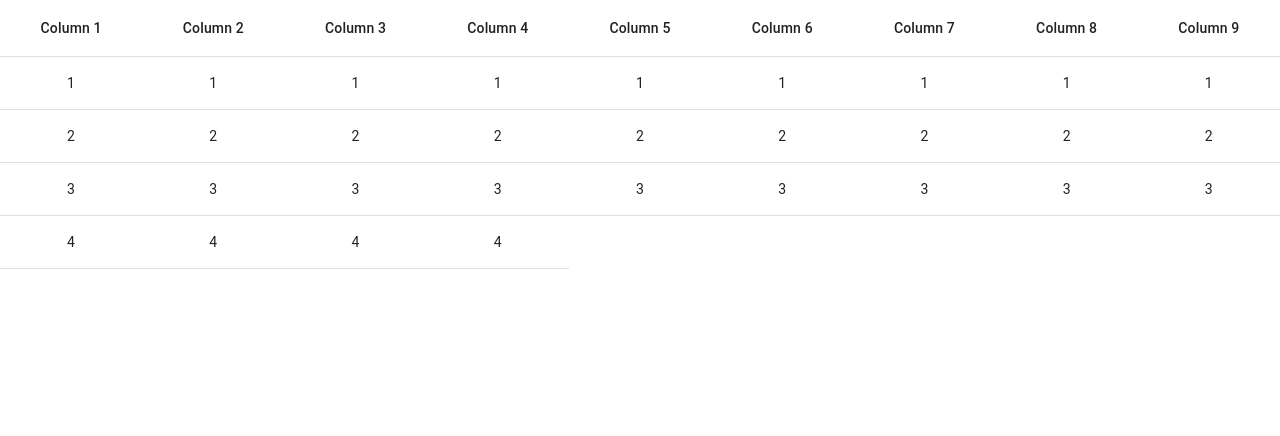
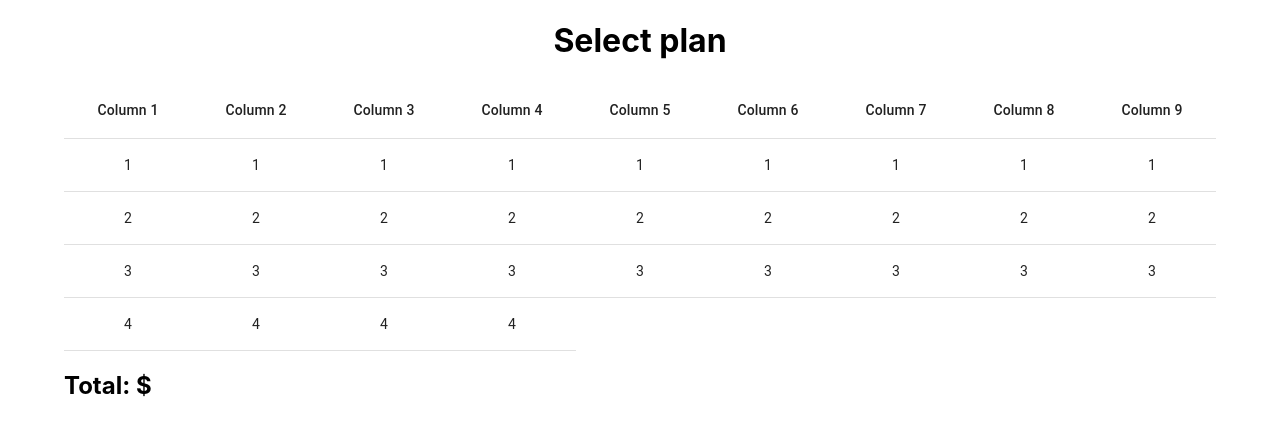
Before and after one commit to Sofia-Machado/training_exercise_1, a React (Create React App) app: page / in a window 1280 px wide. Shown: the top 436 px of the page. Built offline with nearby package versions, Linux system fonts and the light colour scheme.

Commit message:
generate random number

```diff
--- a/src/ExerciseTable.js
+++ b/src/ExerciseTable.js
@@ -5,12 +5,14 @@ import TableCell from '@mui/material/TableCell';
 import TableContainer from '@mui/material/TableContainer';
 import TableHead from '@mui/material/TableHead';
 import TableRow from '@mui/material/TableRow';
+import { Container } from '@mui/system';
 
 
 export default function BasicTable() {
   const [selectedCells, setSelectedCells] = useState([]);
-  const [limit, setLimit] = useState([])
-  const [newLimit, setNewLimit] = useState([])
+  const [limit, setLimit] = useState([]);
+  const [newLimit, setNewLimit] = useState([]);
+  const [total, setTotal] = useState('');
 
   const headers = [
     'Column 1',
@@ -42,12 +44,13 @@ export default function BasicTable() {
           let idOfCell = selectedCells.indexOf(cell);
           //filter the id
           newSelectedCells = selectedCells.filter(cell => selectedCells.indexOf(cell) !== idOfCell);
+          checkLimit(newSelectedCells);
           return setSelectedCells(newSelectedCells);
         }
       }
       newSelectedCells = [...selectedCells, {'column': columnIndex, 'row': rowIndex}];
+      checkLimit(newSelectedCells);
       return setSelectedCells(newSelectedCells);
-
     }
   }
 
@@ -95,30 +98,36 @@ export default function BasicTable() {
   }
 
   //create limitation
-  useEffect(() => {
-    if (selectedCells.length > 0 && selectedCells[0]['row'] !== 3) {
-     createLimit(selectedCells[0]['column'], setLimit);
+  function checkLimit (cells) {
+    if (cells.length > 0 && cells[0]['row'] !== 3) {
+      createLimit(cells[0]['column'], setLimit);
     }
-   else {
-     setLimit([]);
-   }
-   if (selectedCells.length > 1) {
-     if (selectedCells[selectedCells.length - 1]['row'] !== 3) {
-       createLimit(selectedCells[selectedCells.length - 1]['column'], setNewLimit)
+    if (cells.length > 1) {
+      if (cells[cells.length - 1]['row'] !== 3) {
+        createLimit(cells[cells.length - 1]['column'], setNewLimit)
         let newColumnLimit = limit.filter(column => newLimit.includes(column))
         setLimit(newColumnLimit);
         console.log('row 3 limit ', limit)
       } else {
-      createLimit(selectedCells[selectedCells.length - 2]['column'], setNewLimit)
+       createLimit(cells[cells.length - 2]['column'], setNewLimit)
         let newColumnLimit = limit.filter(column => newLimit.includes(column))
         setLimit(newColumnLimit);
         console.log('row 3 limit ', limit)
       }
      }
-    //check column id of the last selected cell
+  }
+
+  useEffect(() => {
+   if (selectedCells.length === 4) {
+    setTotal(Math.floor(Math.random() * 100) + 1);
+   }
   }, [selectedCells])
 
+
+
   return (
+    <Container>
+    <h1>Select plan</h1>
       <TableContainer>
         <Table aria-label="simple table">
           <TableHead>
@@ -143,7 +152,6 @@ export default function BasicTable() {
                           className={isCellSelected(rowIndex, columnIndex)}
                           onClick={(e) => {
                               handleSelectedCells(e, columnIndex, rowIndex)
-
                           }}>
                             {cell}
                           </TableCell>)
@@ -166,5 +174,9 @@ export default function BasicTable() {
           </TableBody>
         </Table>
       </TableContainer>
+      <div className="total">
+        <h2>Total: <span id="total-result">${total}</span></h2>
+      </div>
+    </Container>
   );
 }
--- a/src/index.css
+++ b/src/index.css
@@ -23,3 +23,10 @@ code {
 .hover:hover {
   background-color: lightblue;
 }
+
+h1 {
+  text-align: center;
+}
+
+.total {
+}
```
Lines whose indentation alone changed are shown as unchanged.
